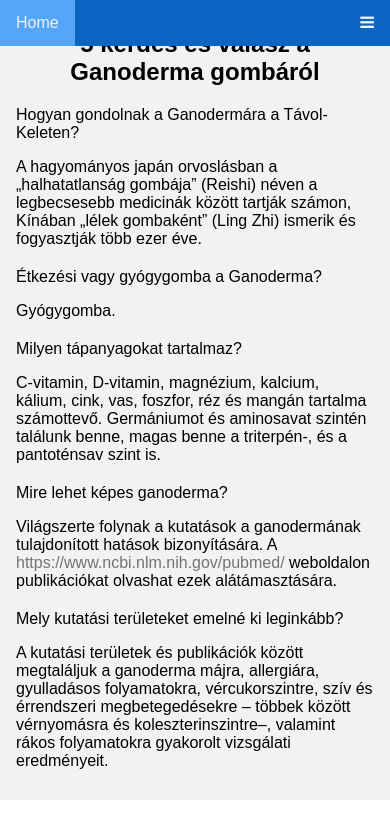
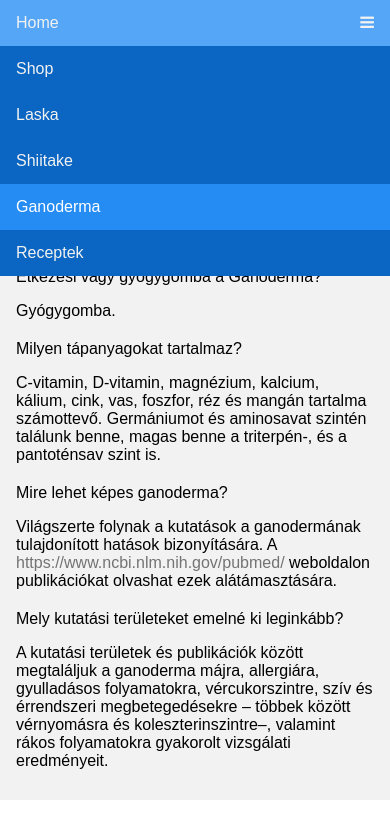
Before and after one commit to IstvanRefle/oriensgomba, a plain HTML site: page p-ganoderma-hu.html in a window 390 px wide. Both pictures are taken after a click on the link 367 px from the left and 23 px from the top of the page. Shown: the top 827 px of the page. Drawn offline with Linux system fonts and the light colour scheme.

Commit message:
background scrolling

```diff
--- a/main.css
+++ b/main.css
@@ -123,9 +123,9 @@ a:hover {
 
 /* The "responsive" class is added to the topnav with JavaScript when the user clicks on the icon. This class makes the topnav look good on small screens (display the links vertically instead of horizontally) */
 @media screen and (max-width: 800px) {
-  .topnav.responsive {position: relative;}
+  .topnav.responsive {position: fixed;}
   .topnav.responsive a.icon {
-    position: absolute;
+    position: fixed;
     right: 0;
     top: 0;
   }
--- a/p-ganoderma-hu.html
+++ b/p-ganoderma-hu.html
@@ -9,8 +9,6 @@
 	<link rel="stylesheet" type="text/css" href="main.css">
 
 	<script type="text/javascript" src="main.js"></script>
-
-	<link href="https://maxcdn.bootstrapcdn.com/font-awesome/4.7.0/css/font-awesome.min.css" rel="stylesheet">
 
 	<link rel="stylesheet" href="https://cdnjs.cloudflare.com/ajax/libs/font-awesome/4.7.0/css/font-awesome.min.css">
 
@@ -25,7 +23,7 @@
 		<a href="p-shiitake-hu.html">Shiitake</a>
 		<a href="p-ganoderma-hu.html" class="active">Ganoderma</a>
 		<a href="#recipe">Receptek</a>
-		<a href="javascript:void(0);" class="icon" onclick="topnavopen()"><i class="fa fa-bars"></i></a>
+		<a href="javascript:void(0);" class="icon" onclick="myFunction()"><i class="fa fa-bars"></i></a>
 	</div>
 
 	<main>
--- a/p-laska-hu.html
+++ b/p-laska-hu.html
@@ -9,8 +9,6 @@
 	<link rel="stylesheet" type="text/css" href="main.css">
 
 	<script type="text/javascript" src="main.js"></script>
-
-	<link href="https://maxcdn.bootstrapcdn.com/font-awesome/4.7.0/css/font-awesome.min.css" rel="stylesheet">
 
 	<link rel="stylesheet" href="https://cdnjs.cloudflare.com/ajax/libs/font-awesome/4.7.0/css/font-awesome.min.css">
 
@@ -25,7 +23,7 @@
 		<a href="p-shiitake-hu.html">Shiitake</a>
 		<a href="p-ganoderma-hu.html">Ganoderma</a>
 		<a href="#recipe">Receptek</a>
-		<a href="javascript:void(0);" class="icon" onclick="topnavopen()"><i class="fa fa-bars"></i></a>
+		<a href="javascript:void(0);" class="icon" onclick="myFunction()"><i class="fa fa-bars"></i></a>
 	</div>
 
 	<main>
```
Also changed, not shown: p-shiitake-hu.html (+1 -3 lines).
